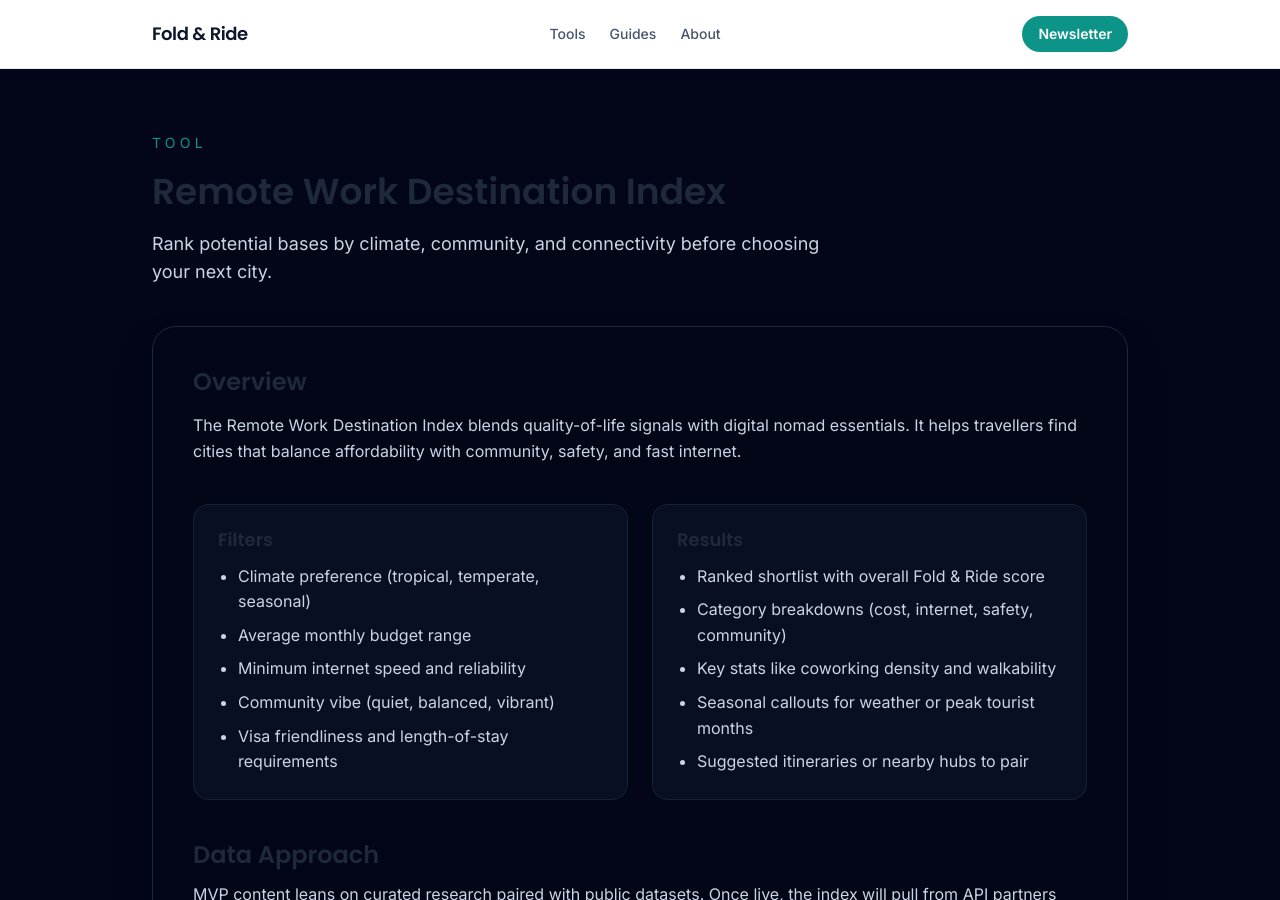
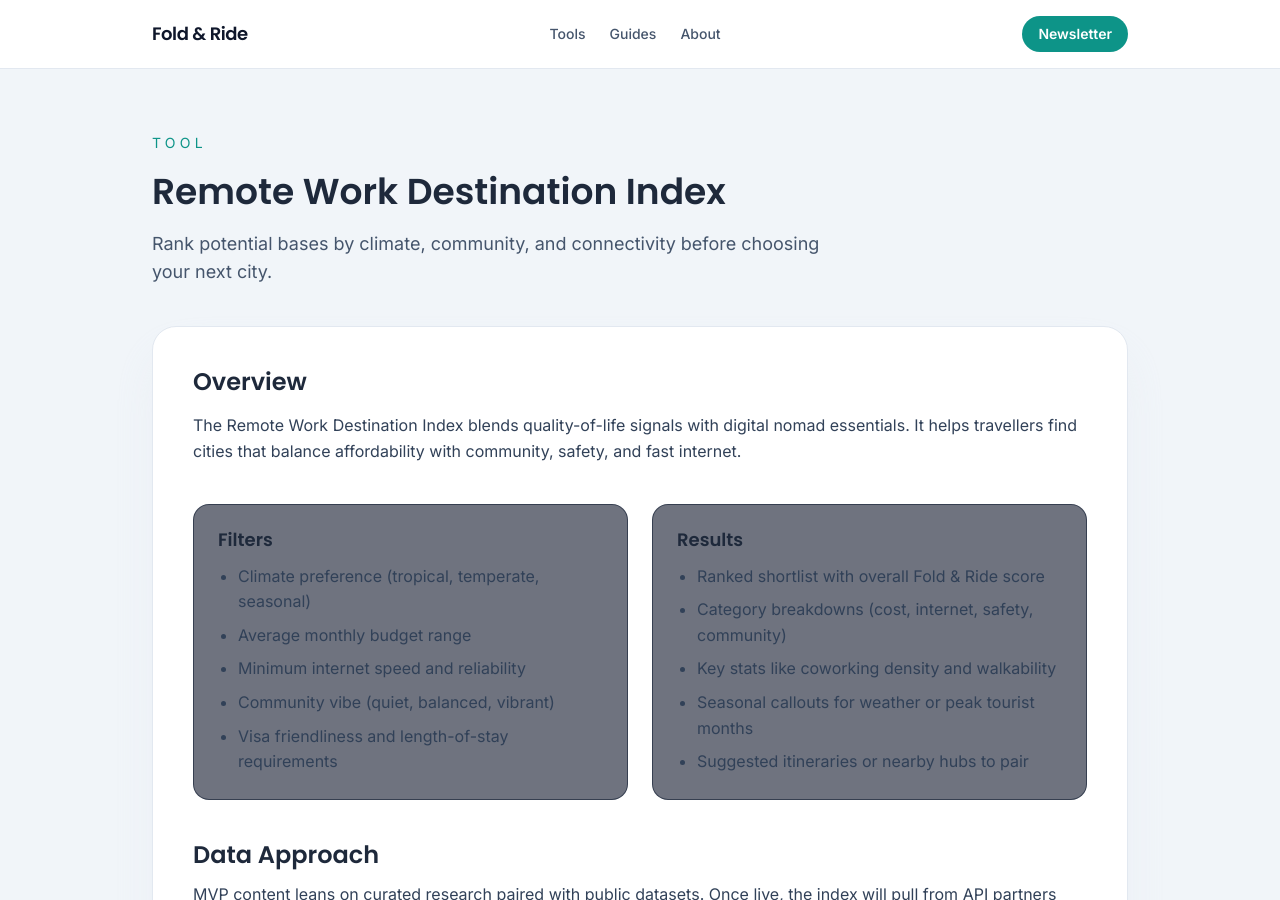
Before and after one commit to krussll/foldandride, a Jekyll site: the page built from tools/remote-work-destination-index.html, in a window 1280 px wide and 900 px high. Built offline with Jekyll 4.4.1, drawn with Linux system fonts in a browser that asks for light colours.

Commit message:
Adjust tool layout for light background

```diff
--- a/_layouts/tool.html
+++ b/_layouts/tool.html
@@ -1,23 +1,23 @@
 ---
 layout: default
 ---
-<section class="bg-slate-950 py-16">
+<section class="bg-slate-100 py-16">
   <div class="mx-auto max-w-5xl px-6">
     <div class="mb-10 space-y-4">
       <p class="text-sm uppercase tracking-[0.3em] text-[#0D9488]">Tool</p>
-      <h1 class="text-4xl font-semibold text-white">{{ page.title | default: page.hero_title }}</h1>
+      <h1 class="text-4xl font-semibold text-slate-900">{{ page.title | default: page.hero_title }}</h1>
       {% if page.description %}
-      <p class="max-w-2xl text-lg text-slate-300">{{ page.description }}</p>
+      <p class="max-w-2xl text-lg text-slate-600">{{ page.description }}</p>
       {% endif %}
     </div>
-    <div class="rounded-3xl border border-slate-800 bg-slate-950/70 p-8 shadow-2xl shadow-slate-950/40 sm:p-10">
-      <div class="space-y-10 text-slate-300">
+    <div class="rounded-3xl border border-slate-200 bg-white p-8 shadow-2xl shadow-slate-200/60 sm:p-10">
+      <div class="space-y-10 text-slate-700">
         {{ content }}
       </div>
-      <div class="mt-10 rounded-2xl border border-slate-800 bg-slate-900/70 p-4">
+      <div class="mt-10 rounded-2xl border border-slate-200 bg-slate-50 p-4">
         <p class="text-xs uppercase tracking-[0.35em] text-slate-500">Integration Note</p>
-        <p class="mt-2 text-sm text-slate-400">
-          Hook up the related Cloud Function (<code class="rounded bg-slate-800 px-2 py-1 text-xs text-slate-200">{{ page.function | default: 'calcBudget' }}</code>) when ready to make this interactive.
+        <p class="mt-2 text-sm text-slate-500">
+          Hook up the related Cloud Function (<code class="rounded bg-slate-100 px-2 py-1 text-xs text-slate-700">{{ page.function | default: 'calcBudget' }}</code>) when ready to make this interactive.
         </p>
       </div>
     </div>
```
